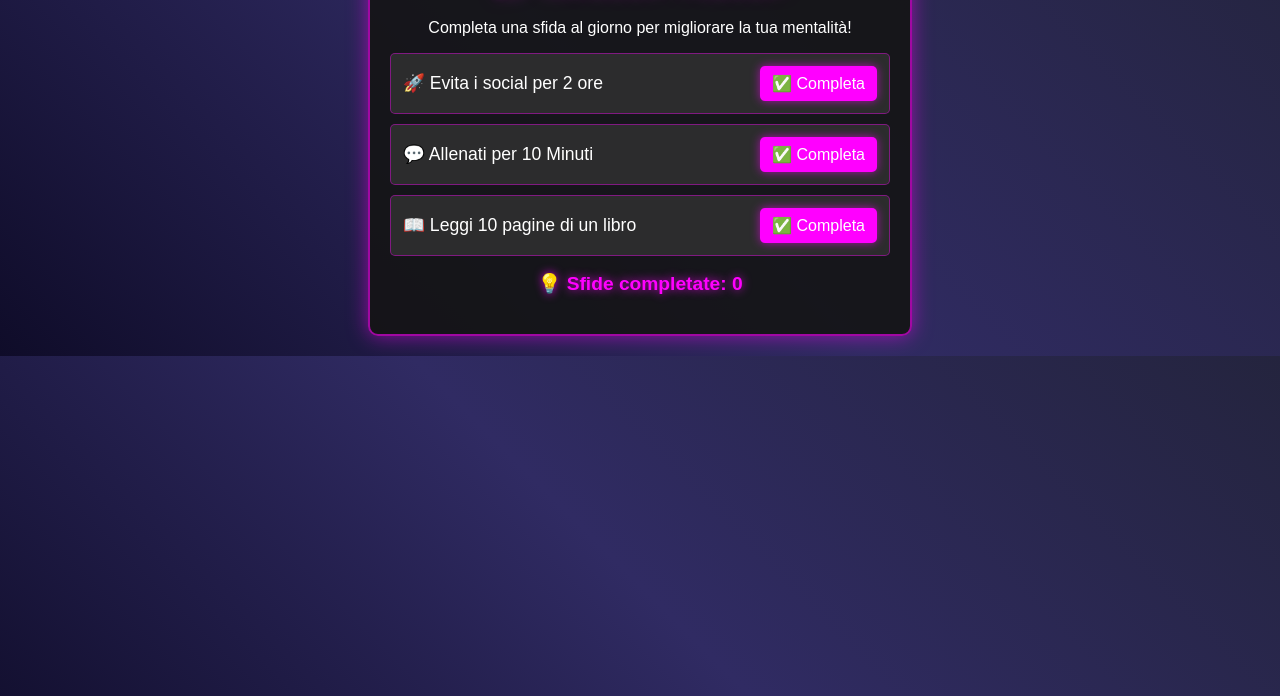
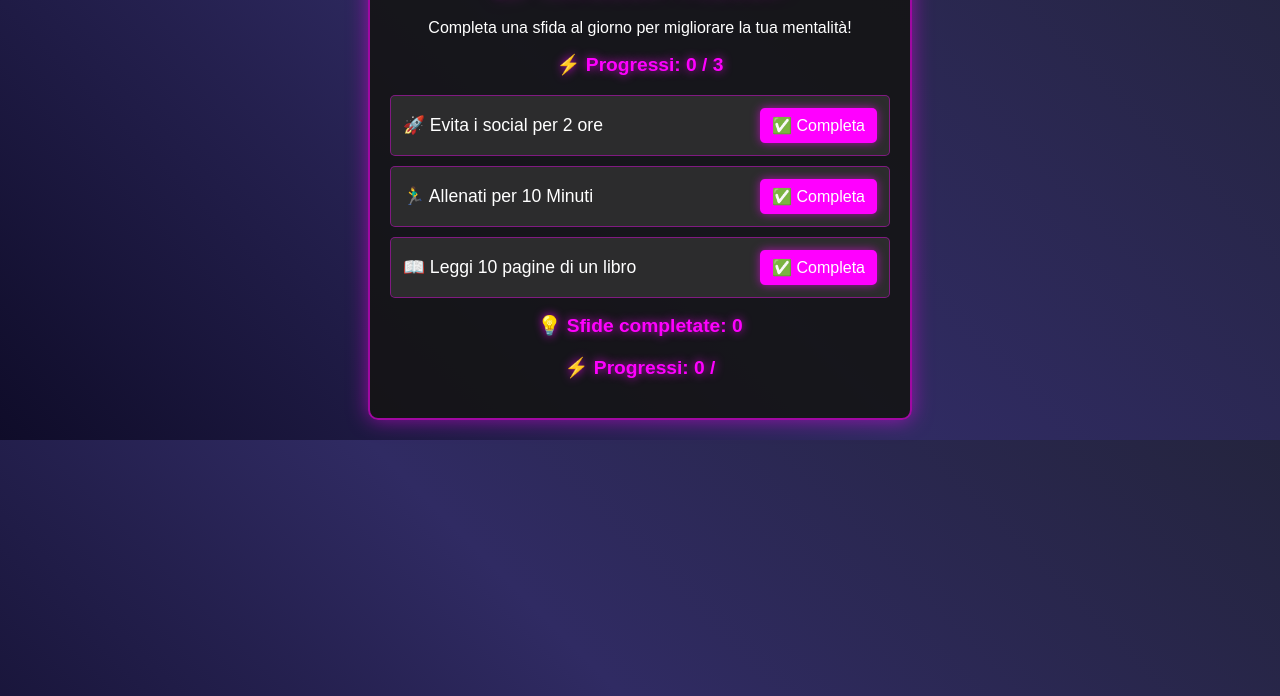
Before and after one commit to EdHunter32/mindset-tracker, a plain HTML site: page index.html in a window 1280 px wide. Shown: the part 104-800 px from the top of the page. Drawn offline with Linux system fonts and the light colour scheme.

Commit message:
Step 5 - Aggiunto aggiornamento dinamico del contatore progressi

```diff
--- a/index.html
+++ b/index.html
@@ -14,22 +14,35 @@
         <h1>📌 Mindset Tracker</h1>
         <p>Completa una sfida al giorno per migliorare la tua mentalità!</p>
 
+        <!-- 🔹 CONTATORE PROGRESSI -->
+        <p class="status-message">⚡ Progressi:
+            <span id="progress-counter">0</span> /
+            <span id="total-challenges"></span>
+        </p>
+
+
+
+
         <ul id="challenges-list">
             <li>
                 <span>🚀 Evita i social per 2 ore</span>
                 <button class="complete-btn">✅ Completa</button>
             </li>
             <li>
-                <span>💬 Allenati per 10 Minuti</span>
+                <span>🏃‍♂️ Allenati per 10 Minuti</span>
                 <button class="complete-btn">✅ Completa</button>
             </li>
             <li>
                 <span>📖 Leggi 10 pagine di un libro</span>
                 <button class="complete-btn">✅ Completa</button>
             </li>
+
         </ul>
 
         <p class="status-message">💡 Sfide completate: <span id="score">0</span></p>
+        <p class="status-message">⚡ Progressi: <span id="progress-counter">0</span> / <span
+                id="total-challenges"></span></p>
+
 
     </div>
 
--- a/script.js
+++ b/script.js
@@ -1,7 +1,21 @@
 // Selezioniamo tutti i pulsanti "Completa"
 const buttons = document.querySelectorAll(".complete-btn");
 
+// Recuperiamo il contatore di progresso
+const progressCounter = document.getElementById("progress-counter");
+const totalChallenges = document.getElementById("total-challenges");
+
+// Impostiamo il numero totale di sfide
+totalChallenges.textContent = document.querySelectorAll(".complete-btn").length;
+
+
 let completedChallenges = JSON.parse(localStorage.getItem("completedChallenges")) || [];
+
+// Funzione per aggiornare il contatore delle sfide completate
+function updateProgressCounter() {
+    progressCounter.textContent = completedChallenges.length;
+}
+
 
 // Funzione per aggiornare LocalStorage
 function updateLocalStorage() {
@@ -18,6 +32,8 @@ function loadChallengesState() {
             button.style.backgroundColor = "#6c757d"; // Grigio
         }
     });
+
+    updateProgressCounter(); // aggiorniamo il contatore quando carichiamo i dati
 }
 
 // Aggiungiamo un evento click a ogni pulsante
@@ -40,6 +56,7 @@ buttons.forEach((button, index) => {
         }
 
         updateLocalStorage();
+        updateProgressCounter(); // aggiorniamo il contatore dopo ogni azione
     });
 });
 
```
